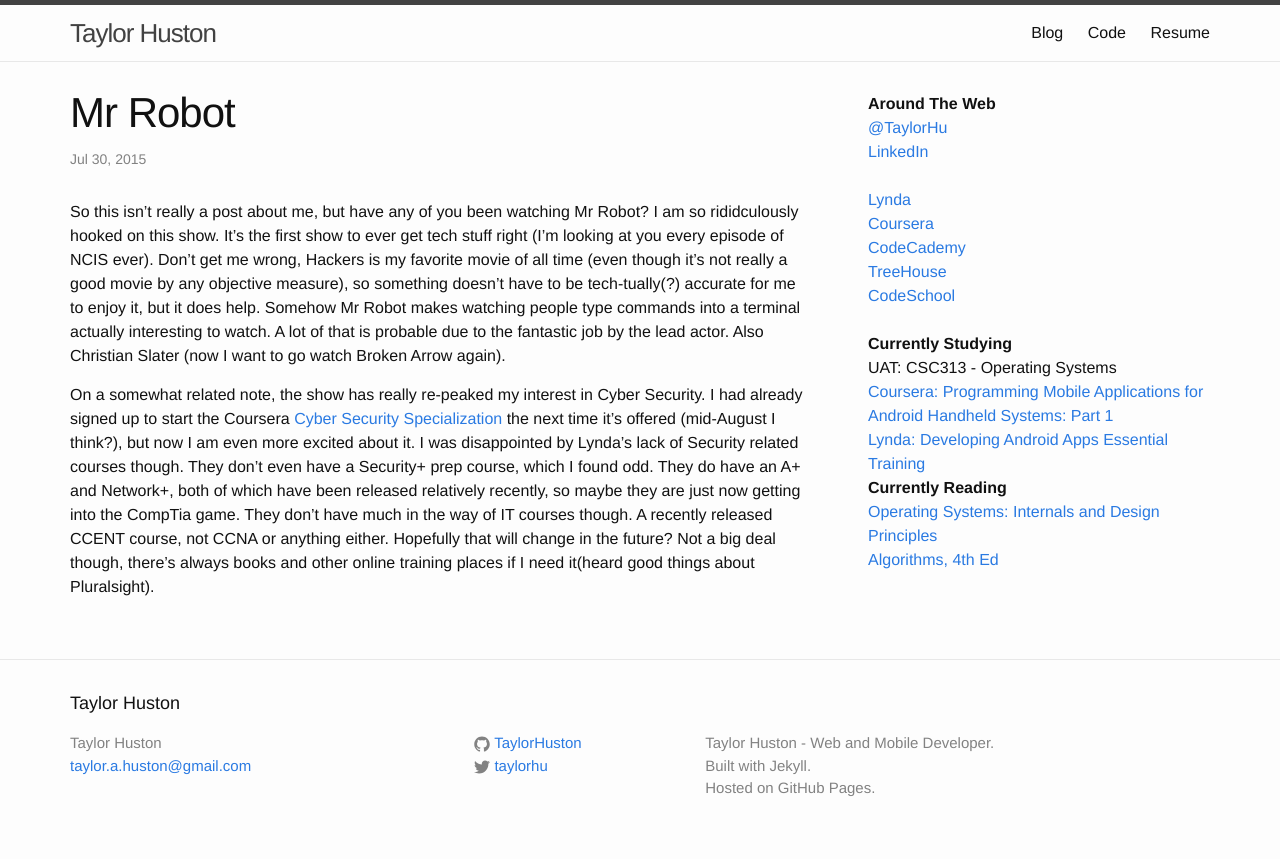
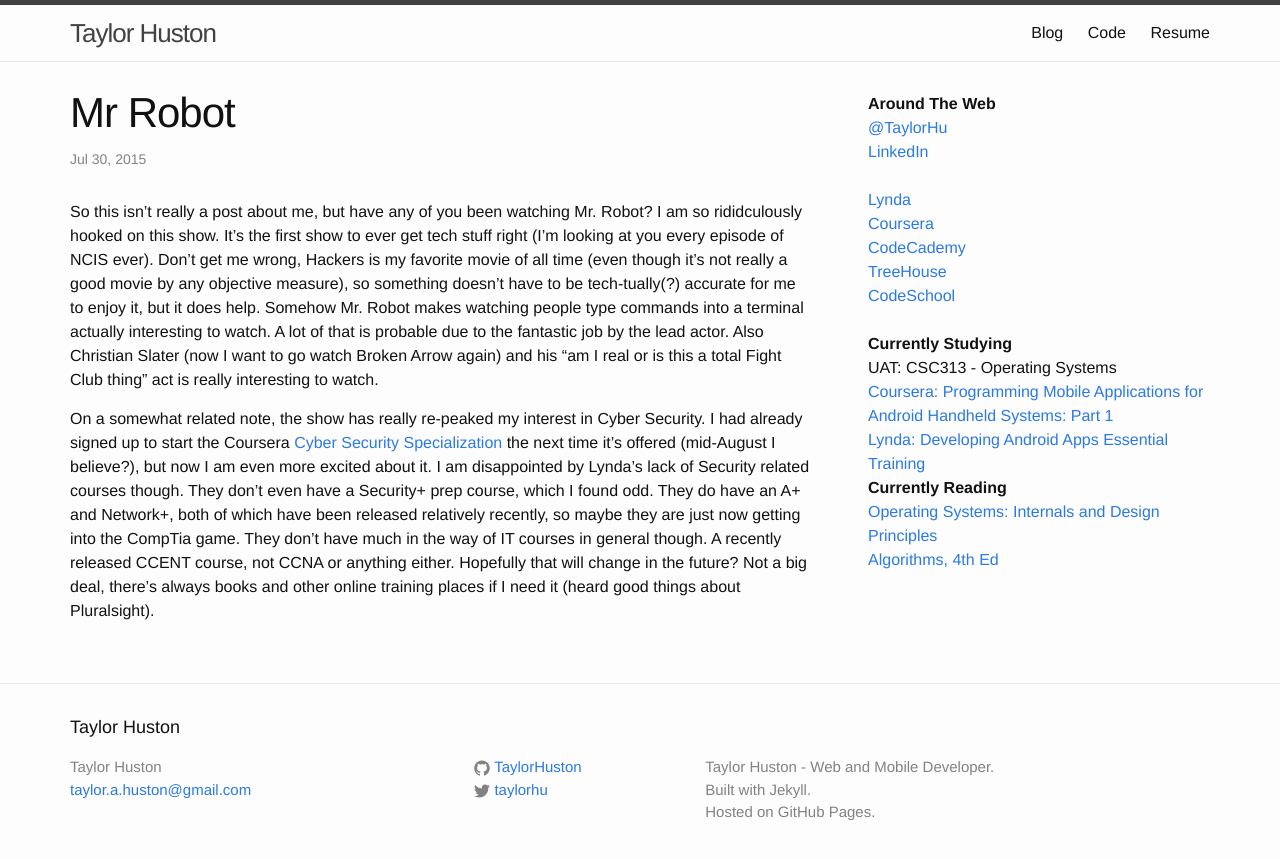
Before and after one commit to TaylorHuston/taylorhuston.github.io, a Jekyll site: the page built from _posts/2015-7-30-mr-robot.md, in a window 1280 px wide. Shown: the top 859 px of the page. Built offline with Jekyll 4.4.1, drawn with Linux system fonts in a browser that asks for light colours.

Commit message:
Minor typos and fixes

```diff
--- a/_posts/2015-7-30-mr-robot.md
+++ b/_posts/2015-7-30-mr-robot.md
@@ -6,6 +6,6 @@
 published: true
 
 ---
-So this isn't really a post about me, but have any of you been watching Mr Robot? I am so rididculously hooked on this show. It's the first show to ever get tech stuff right (I'm looking at you every episode of NCIS ever). Don't get me wrong, Hackers is my favorite movie of all time (even though it's not really a good movie by any objective measure), so something doesn't have to be tech-tually(?) accurate for me to enjoy it, but it does help. Somehow Mr Robot makes watching people type commands into a terminal actually interesting to watch. A lot of that is probable due to the fantastic job by the lead actor. Also Christian Slater (now I want to go watch Broken Arrow again).
+So this isn't really a post about me, but have any of you been watching Mr. Robot? I am so rididculously hooked on this show. It's the first show to ever get tech stuff right (I'm looking at you every episode of NCIS ever). Don't get me wrong, Hackers is my favorite movie of all time (even though it's not really a good movie by any objective measure), so something doesn't have to be tech-tually(?) accurate for me to enjoy it, but it does help. Somehow Mr. Robot makes watching people type commands into a terminal actually interesting to watch. A lot of that is probable due to the fantastic job by the lead actor. Also Christian Slater (now I want to go watch Broken Arrow again) and his "am I real or is this a total Fight Club thing" act is really interesting to watch.
 
-On a somewhat related note, the show has really re-peaked my interest in Cyber Security. I had already signed up to start the Coursera <a href="https://www.coursera.org/specialization/cybersecurity/" target="_blank">Cyber Security Specialization</a> the next time it's offered (mid-August I think?), but now I am even more excited about it. I was disappointed by Lynda's lack of Security related courses though. They don't even have a Security+ prep course, which I found odd. They do have an A+ and Network+, both of which have been released relatively recently, so maybe they are just now getting into the CompTia game. They don't have much in the way of IT courses though. A recently released CCENT course, not CCNA or anything either. Hopefully that will change in the future? Not a big deal though, there's always books and other online training places if I need it(heard good things about Pluralsight).
+On a somewhat related note, the show has really re-peaked my interest in Cyber Security. I had already signed up to start the Coursera <a href="https://www.coursera.org/specialization/cybersecurity/" target="_blank">Cyber Security Specialization</a> the next time it's offered (mid-August I believe?), but now I am even more excited about it. I am disappointed by Lynda's lack of Security related courses though. They don't even have a Security+ prep course, which I found odd. They do have an A+ and Network+, both of which have been released relatively recently, so maybe they are just now getting into the CompTia game. They don't have much in the way of IT courses in general though. A recently released CCENT course, not CCNA or anything either. Hopefully that will change in the future? Not a big deal, there's always books and other online training places if I need it (heard good things about Pluralsight).
```
Also changed, not shown: _posts/2015-7-26-operating-systems.md (+1 -1 lines), _posts/2015-8-2-my-home.md (+2 -2 lines).
